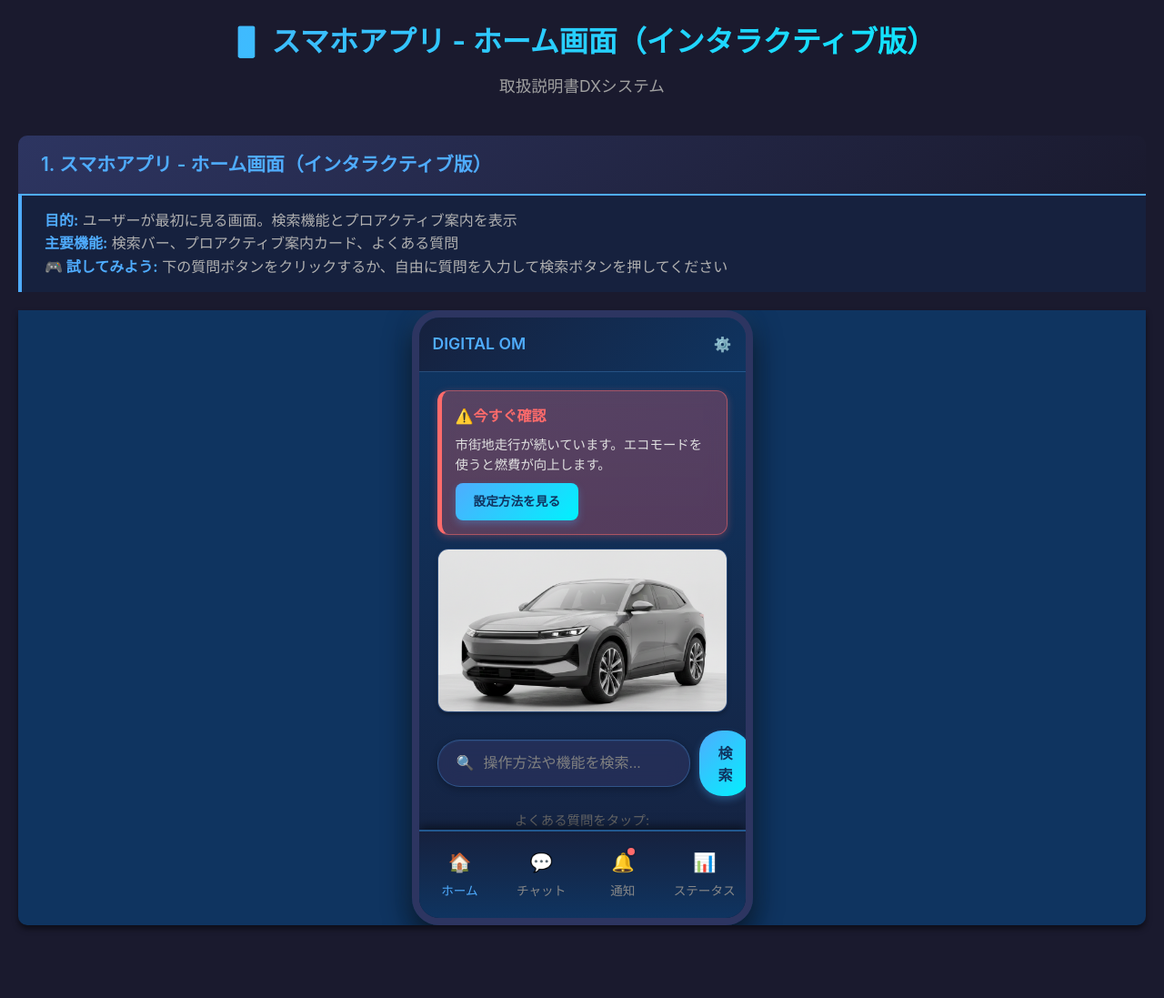
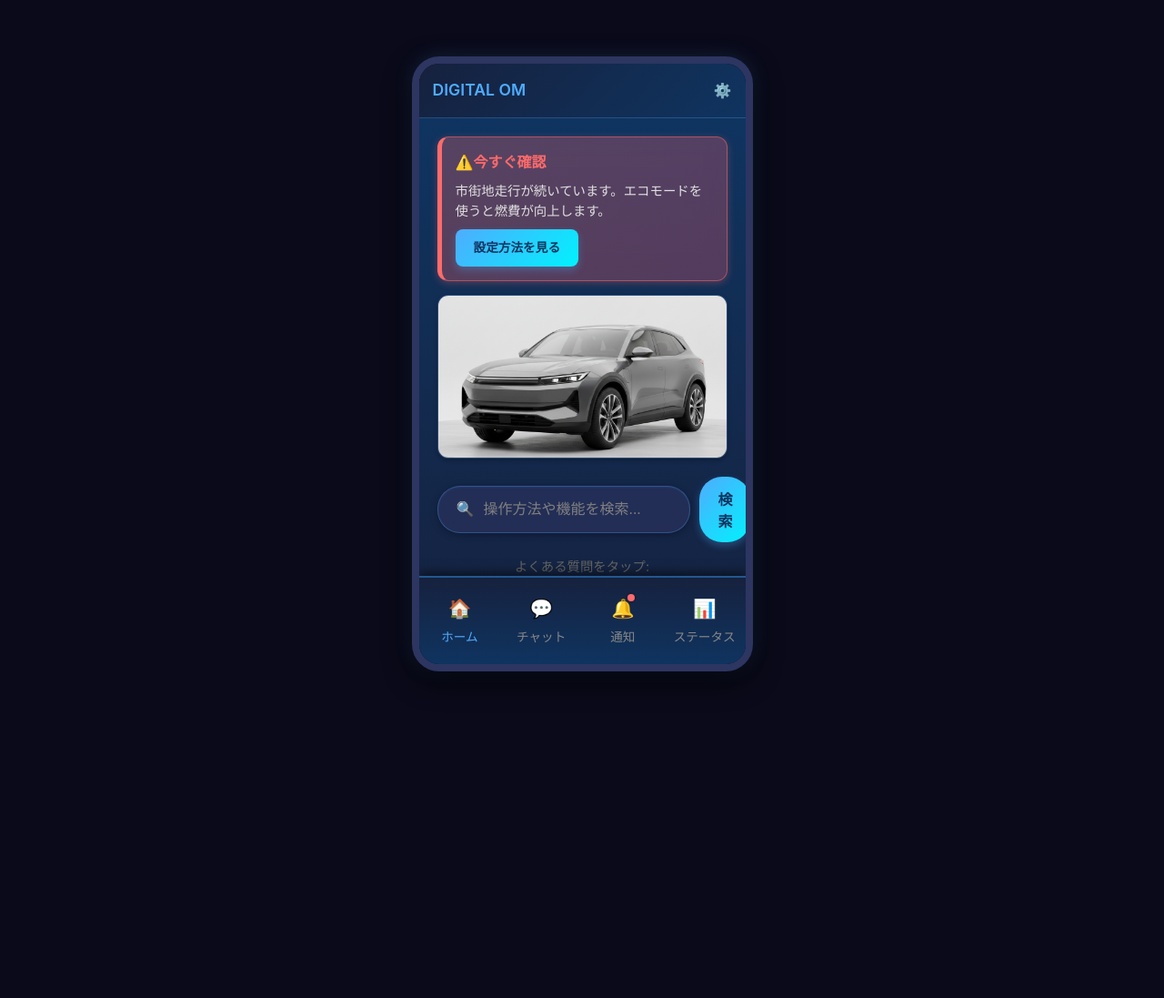
Before and after one commit to hono-del/DOI_V1, a website: page docs/mockups/home-screen-standalone.html in a window 1280 px wide. Shown: the whole page at 91% size. After the commit the page ends 800 px from the top, so only its background shows below. Drawn offline with Linux system fonts and the light colour scheme.

Commit message:
スマホ画面のみを表示するように前後のテキストを削除

```diff
--- a/docs/mockups/home-screen-standalone.html
+++ b/docs/mockups/home-screen-standalone.html
@@ -13,65 +13,23 @@
 
         body {
             font-family: -apple-system, BlinkMacSystemFont, 'Segoe UI', 'Helvetica Neue', Arial, sans-serif;
-            background: #1a1a2e;
+            background: #0a0a1a;
             color: #e0e0e0;
             line-height: 1.6;
+            margin: 0;
+            padding: 0;
+            display: flex;
+            justify-content: center;
+            align-items: center;
+            min-height: 100vh;
         }
 
         .container {
-            max-width: 1400px;
-            margin: 0 auto;
+            width: 100%;
+            display: flex;
+            justify-content: center;
+            align-items: center;
             padding: 20px;
-        }
-
-        h1 {
-            text-align: center;
-            background: linear-gradient(135deg, #4facfe 0%, #00f2fe 100%);
-            -webkit-background-clip: text;
-            -webkit-text-fill-color: transparent;
-            background-clip: text;
-            margin-bottom: 10px;
-            font-size: 2em;
-        }
-
-        .subtitle {
-            text-align: center;
-            color: #a0a0a0;
-            margin-bottom: 40px;
-            font-size: 1.1em;
-        }
-
-        .screen-section {
-            margin-bottom: 60px;
-        }
-
-        .screen-title {
-            background: linear-gradient(135deg, #2d3561 0%, #1a1a2e 100%);
-            color: #4facfe;
-            padding: 15px 25px;
-            border-radius: 10px 10px 0 0;
-            font-size: 1.3em;
-            font-weight: 600;
-            border-bottom: 2px solid #4facfe;
-        }
-
-        .screen-description {
-            background: #16213e;
-            padding: 15px 25px;
-            border-left: 4px solid #4facfe;
-            margin-bottom: 20px;
-            color: #b0b0b0;
-        }
-
-        .screen-description strong {
-            color: #4facfe;
-        }
-
-        .mockup {
-            background: #0f3460;
-            border-radius: 0 0 10px 10px;
-            box-shadow: 0 4px 6px rgba(0,0,0,0.5);
-            overflow: hidden;
         }
 
         .mobile-frame {
@@ -492,18 +450,7 @@
 </head>
 <body>
     <div class="container">
-        <h1>📱 スマホアプリ - ホーム画面（インタラクティブ版）</h1>
-        <p class="subtitle">取扱説明書DXシステム</p>
-
-        <div class="screen-section">
-            <div class="screen-title">1. スマホアプリ - ホーム画面（インタラクティブ版）</div>
-            <div class="screen-description">
-                <strong>目的:</strong> ユーザーが最初に見る画面。検索機能とプロアクティブ案内を表示<br>
-                <strong>主要機能:</strong> 検索バー、プロアクティブ案内カード、よくある質問<br>
-                <strong>🎮 試してみよう:</strong> 下の質問ボタンをクリックするか、自由に質問を入力して検索ボタンを押してください
-            </div>
-            <div class="mockup">
-                <div class="mobile-frame">
+        <div class="mobile-frame">
                     <div class="mobile-header">
                         <h2>DIGITAL OM</h2>
                         <span>⚙️</span>
@@ -604,8 +551,6 @@
                         </div>
                     </div>
                 </div>
-            </div>
-        </div>
     </div>
 
     <script>
```
Also changed, not shown: public/index.html (+12 -67 lines).
